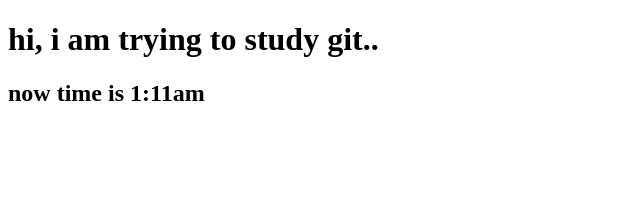
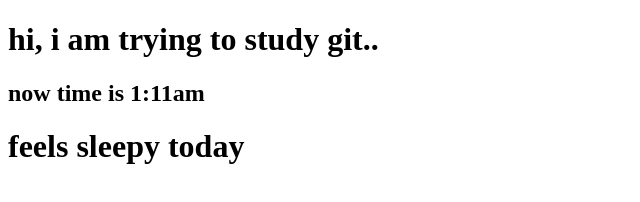
Before and after one commit to sebricant/learningGit, a plain HTML site: page index.html in a window 1280 px wide. Shown: the whole page, without its empty margins (0-640 px from the left). Drawn offline with Linux system fonts and the light colour scheme.

Commit message:
negative comment

```diff
--- a/index.html
+++ b/index.html
@@ -9,5 +9,6 @@
 <body>
     <h1>hi, i am trying to study git..</h1>
     <h2>now time is 1:11am</h2>
+    <H1>feels sleepy today</H1>
 </body>
 </html>
```
